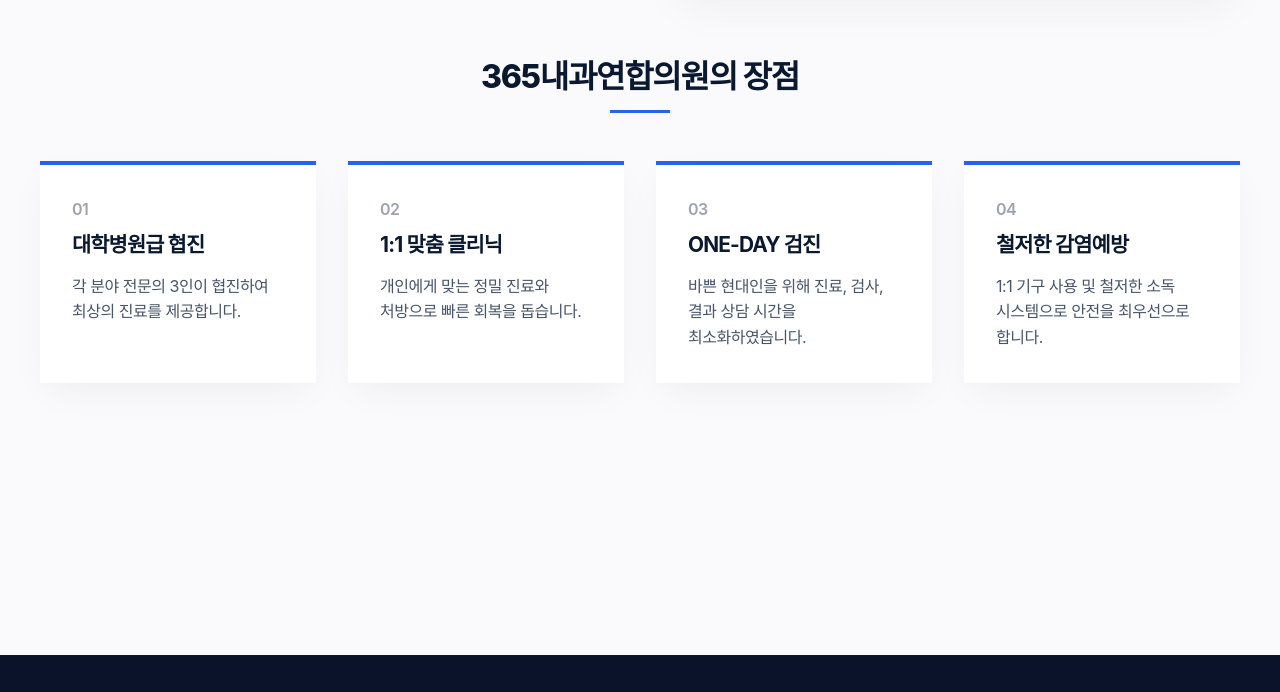
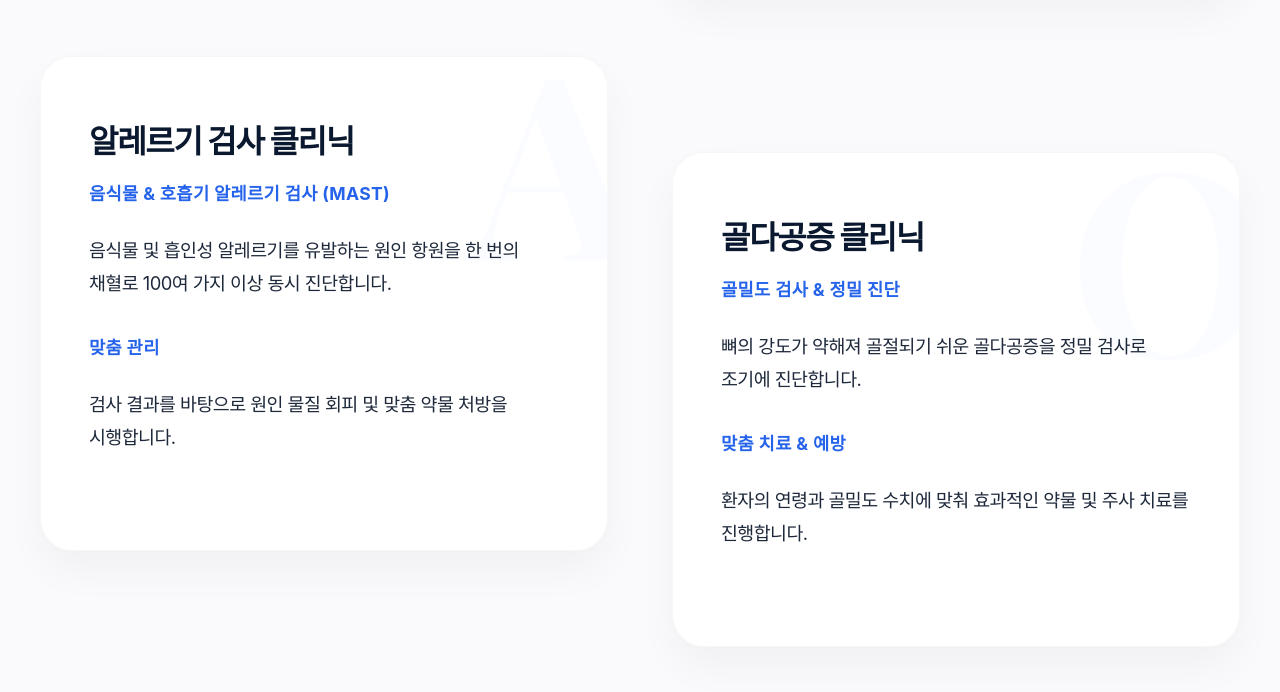
Before and after one commit to bnam1321-bit/365-clinic-web, a Next.js app: page /clinic in a window 1280 px wide. Shown: the part 2448-3140 px from the top of the page. Built offline with nearby package versions, Linux system fonts and the light colour scheme; a web font is replaced by a local one.

Commit message:
Add allergy/food allergy test and osteoporosis test & treatment clinics

```diff
--- a/src/app/clinic/page.tsx
+++ b/src/app/clinic/page.tsx
@@ -80,10 +80,10 @@ export default function ClinicPage() {
 
                     <div style={{ height: '4rem' }}></div>
 
-                    {/* Liver Disease & Shingles - Using Editorial Layout */}
+                    {/* Liver Disease, Shingles, Allergy & Osteoporosis - Using Editorial Layout */}
                     <div className="editorial-header">
                         <h2 className="editorial-title">특수 진료 클리닉</h2>
-                        <p className="editorial-desc">간 질환 및 대상포진 등 특화된 진료를 제공합니다.</p>
+                        <p className="editorial-desc">간 질환, 대상포진, 알레르기 검사 및 골다공증 등 특화된 정밀 진료를 제공합니다.</p>
                     </div>
                     <div className="editorial-grid">
                         <FadeIn delay={0.5}>
@@ -116,6 +116,40 @@ export default function ClinicPage() {
                                     <p className="card-text">
                                         피부 발진 발생 후 72시간 내에 항바이러스제를 투여해야 효과가 좋습니다.
                                         통증이 심할 경우 신경차단술 등의 적극적인 통증 치료가 필요합니다.
+                                    </p>
+                                </div>
+                            </div>
+                        </FadeIn>
+
+                        <FadeIn delay={0.7}>
+                            <div className="editorial-card">
+                                <div className="bg-number">A</div>
+                                <div className="card-content">
+                                    <h3 className="card-title">알레르기 검사 클리닉</h3>
+                                    <p className="card-subtitle">음식물 & 호흡기 알레르기 검사 (MAST)</p>
+                                    <p className="card-text">
+                                        음식물 및 흡인성 알레르기를 유발하는 원인 항원을 한 번의 채혈로 100여 가지 이상 동시 진단합니다.
+                                    </p>
+                                    <p className="card-subtitle">맞춤 관리</p>
+                                    <p className="card-text">
+                                        검사 결과를 바탕으로 원인 물질 회피 및 맞춤 약물 처방을 시행합니다.
+                                    </p>
+                                </div>
+                            </div>
+                        </FadeIn>
+
+                        <FadeIn delay={0.8}>
+                            <div className="editorial-card offset-card">
+                                <div className="bg-number">O</div>
+                                <div className="card-content">
+                                    <h3 className="card-title">골다공증 클리닉</h3>
+                                    <p className="card-subtitle">골밀도 검사 & 정밀 진단</p>
+                                    <p className="card-text">
+                                        뼈의 강도가 약해져 골절되기 쉬운 골다공증을 정밀 검사로 조기에 진단합니다.
+                                    </p>
+                                    <p className="card-subtitle">맞춤 치료 & 예방</p>
+                                    <p className="card-text">
+                                        환자의 연령과 골밀도 수치에 맞춰 효과적인 약물 및 주사 치료를 진행합니다.
                                     </p>
                                 </div>
                             </div>
--- a/src/app/services/page.tsx
+++ b/src/app/services/page.tsx
@@ -21,7 +21,7 @@ export default function Services() {
             title: "만성질환 클리닉",
             description: "합병증 예방을 위한 체계적인 관리",
             icon: <ShieldCheck size={40} />,
-            items: ["고혈압 / 당뇨병 / 고지혈증", "갑상선 질환", "골다공증", "호흡기 및 알레르기 질환"],
+            items: ["고혈압 / 당뇨병 / 고지혈증", "골다공증 검사 및 치료", "알레르기 / 음식물 알레르기 검사", "갑상선 및 호흡기 질환"],
         },
         {
             id: "iv",
```
